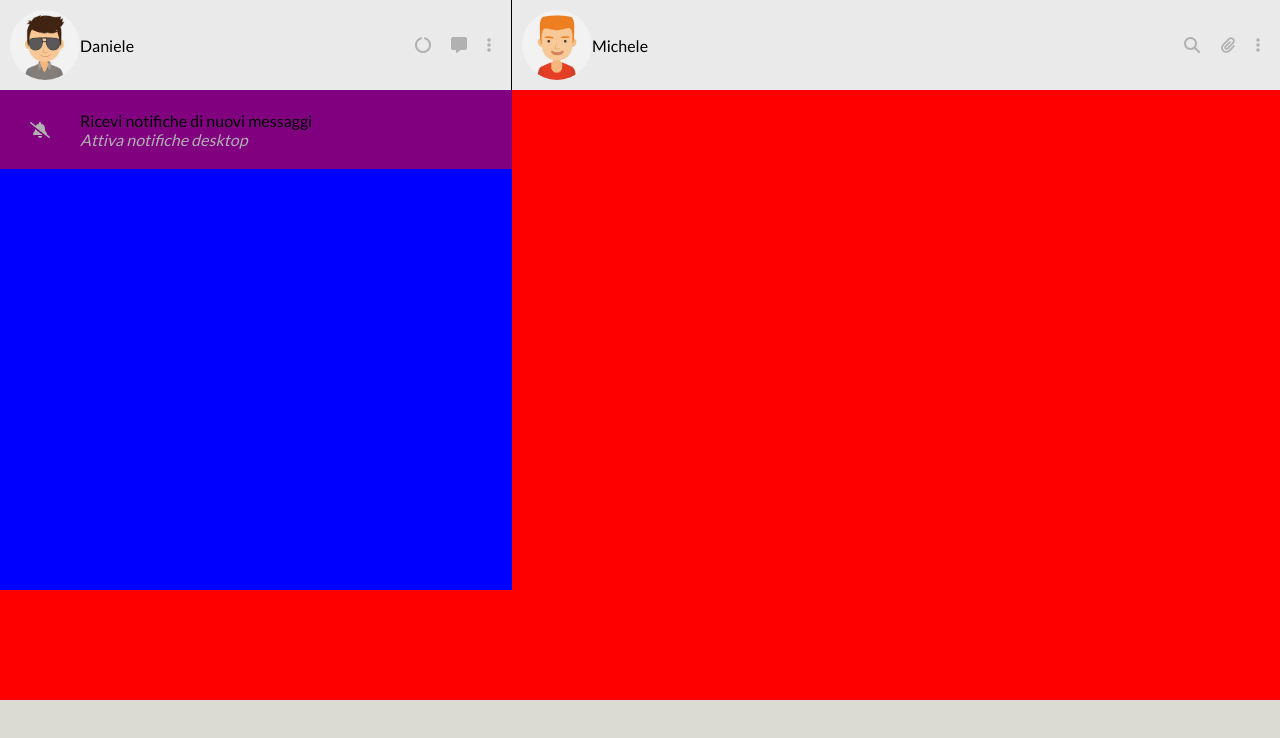
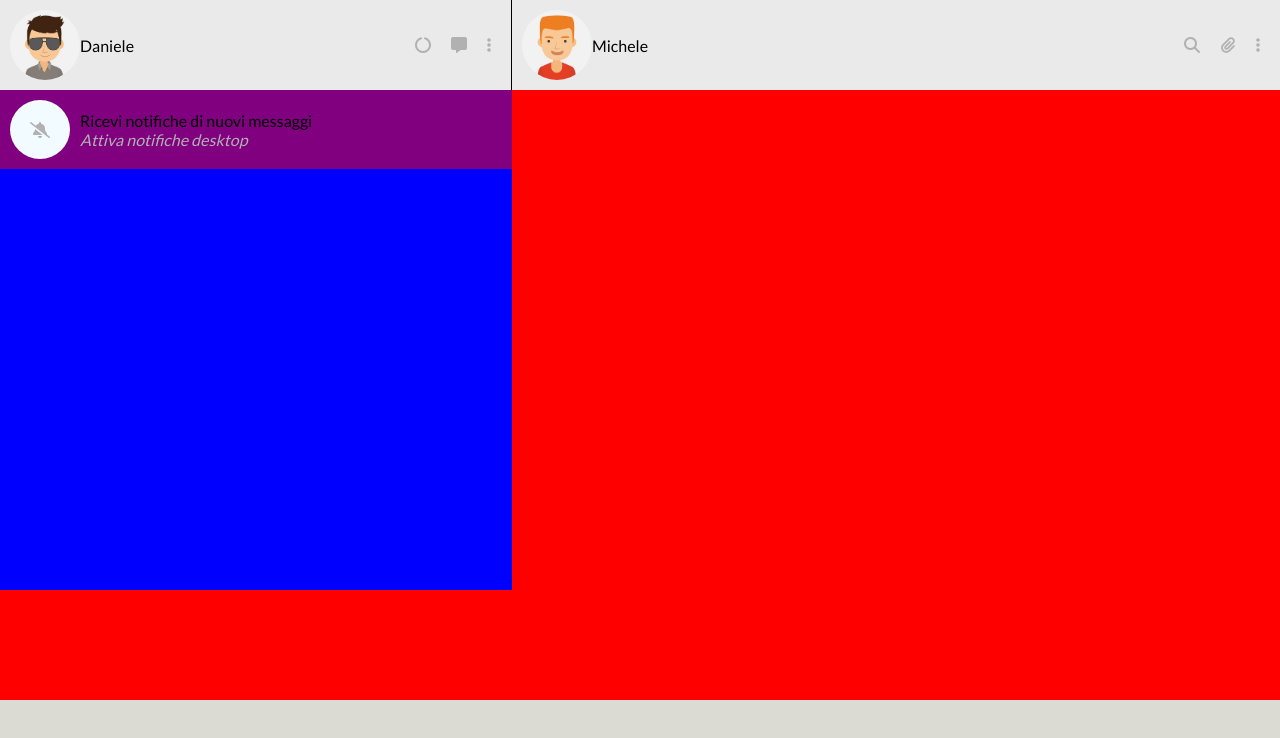
Before and after one commit to danifaso02/vue-boolzapp, a plain HTML site: page index.html in a window 1280 px wide. Drawn offline with nearby package versions, Linux system fonts and the light colour scheme.

Commit message:
aggiunto colore campana

```diff
--- a/css/variables.css
+++ b/css/variables.css
@@ -6,6 +6,7 @@ COLOR
     --secondbackground-color: #dcdbd3;
     --header-color: #eaeaea;
     --notification-color: #8edafc;
+    --notificationbell-color: #f2fbff;
     --selectedchat-color: #e9ebeb;
     --footer-color: #f3eeea;
 }
```
